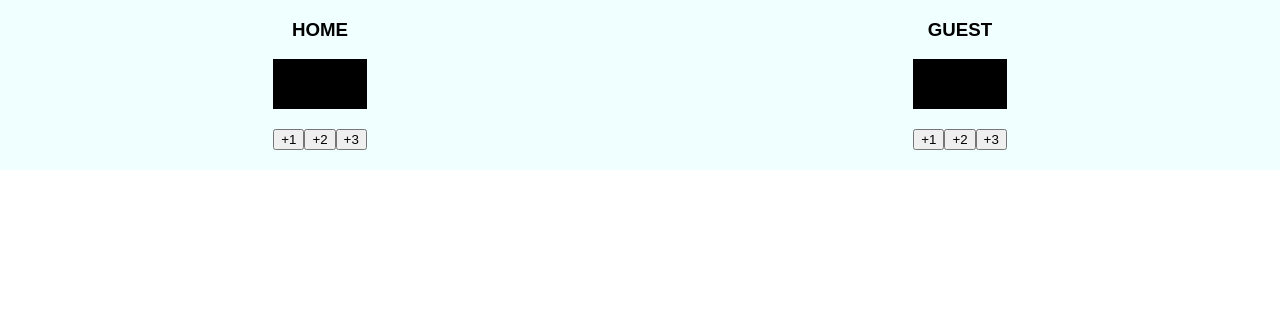
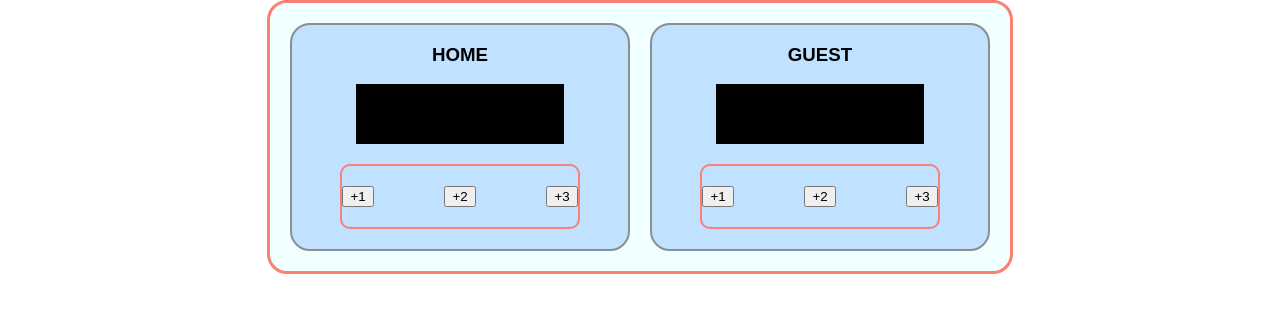
Before and after one commit to autocode-lover/Baseket-ball-calculator, a plain HTML site: page index.html in a window 1280 px wide. Drawn offline with Linux system fonts and the light colour scheme.

Commit message:
did some styling
a huge layout mess was identied and rectified with clear layout visualization using borders

```diff
--- a/index.html
+++ b/index.html
@@ -7,7 +7,7 @@
     <link rel="stylesheet" href="styles.css">
 </head>
 <body>
-    <div class="container">
+    <div class="container border-styles">
             <div class="home-container">
                 <h3>HOME</h3>
                 <span id="home-score-display"></span>
--- a/styles.css
+++ b/styles.css
@@ -5,30 +5,70 @@ body {
     font-family: Arial, Helvetica, sans-serif;
 }
 
+.container{
+    width: 70%;
+    max-width: 700px;
+    margin: 0 auto;
+    padding: 20px;
+}
+
 .container {
     display: flex;
     justify-content: space-around;
+    align-items: center;
     background-color: azure;
+    gap: 20px;
+
+}
+
+.home-container, .guest-container{
+width: 70%;
+border-radius: 20px;
+border: 2px solid rgb(141, 141, 141);
 }
 
 .home-container, .guest-container{
      display: flex;
      flex-direction: column;
-     margin-bottom: 20px;
+     justify-content: center;
+     align-content: center;
+     background-color: rgb(192, 225, 255);
+}
+
+
+#home-score-display, #guest-score-display{
+    width:50%;
+    margin: 0 auto;
+    height: 20px;
 
 }
+
 
 #home-score-display, #guest-score-display{
     padding: 20px;
     background-color: black;
-    color: red;
-    height: 10px;
+    color: red;/*text color*/
+
+}
+
+.home-button, .guest-button{
+    width:70%;
+    margin: 0 auto;
+    border-radius: 10px;
+    border: 2px solid salmon;
+    padding: 20px 0;
 }
 
 .home-button, .guest-button{
 
     display: flex;
+    justify-content: space-between;
     flex-direction: row;
-    margin-top: 20px;
+    margin: 20px auto;
 
 }
+
+.border-styles{
+    border-radius: 20px;
+    border: 3px solid salmon;
+}
```
